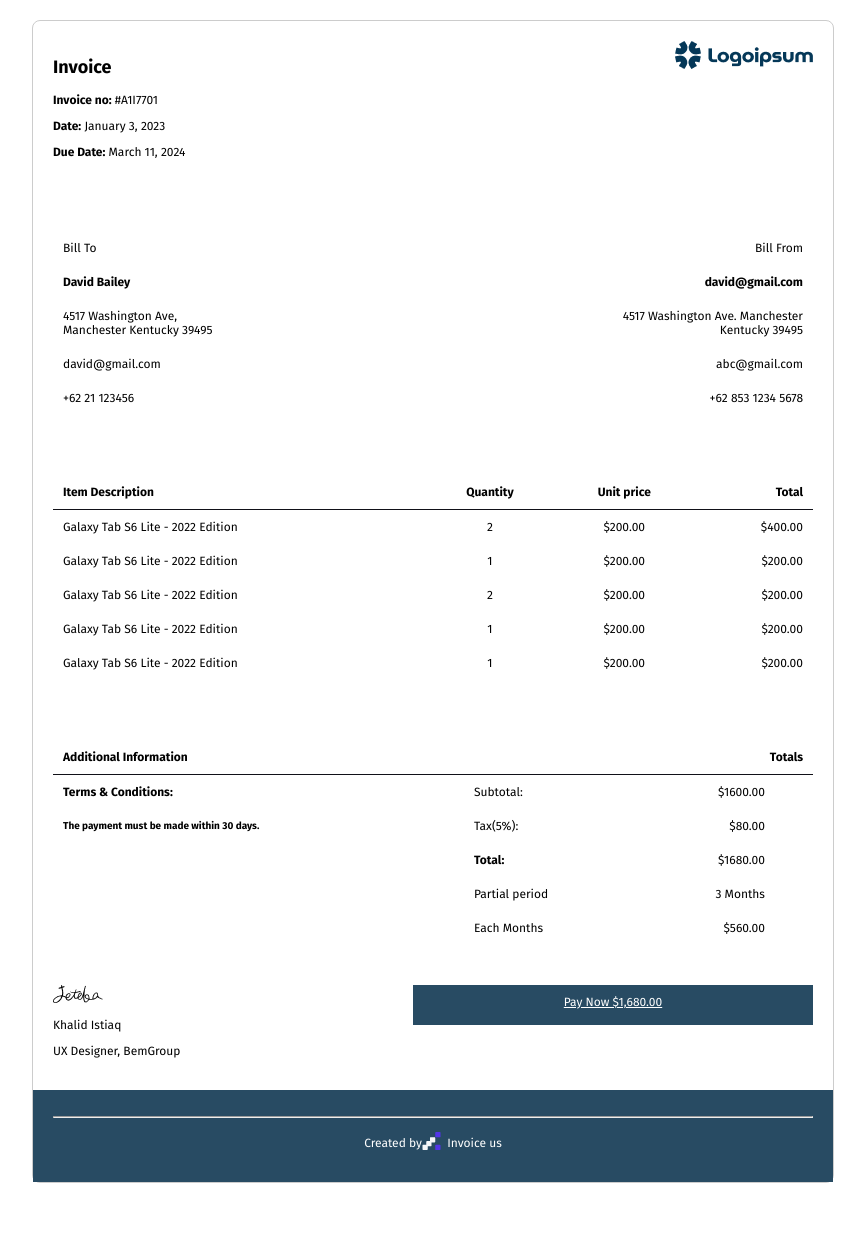
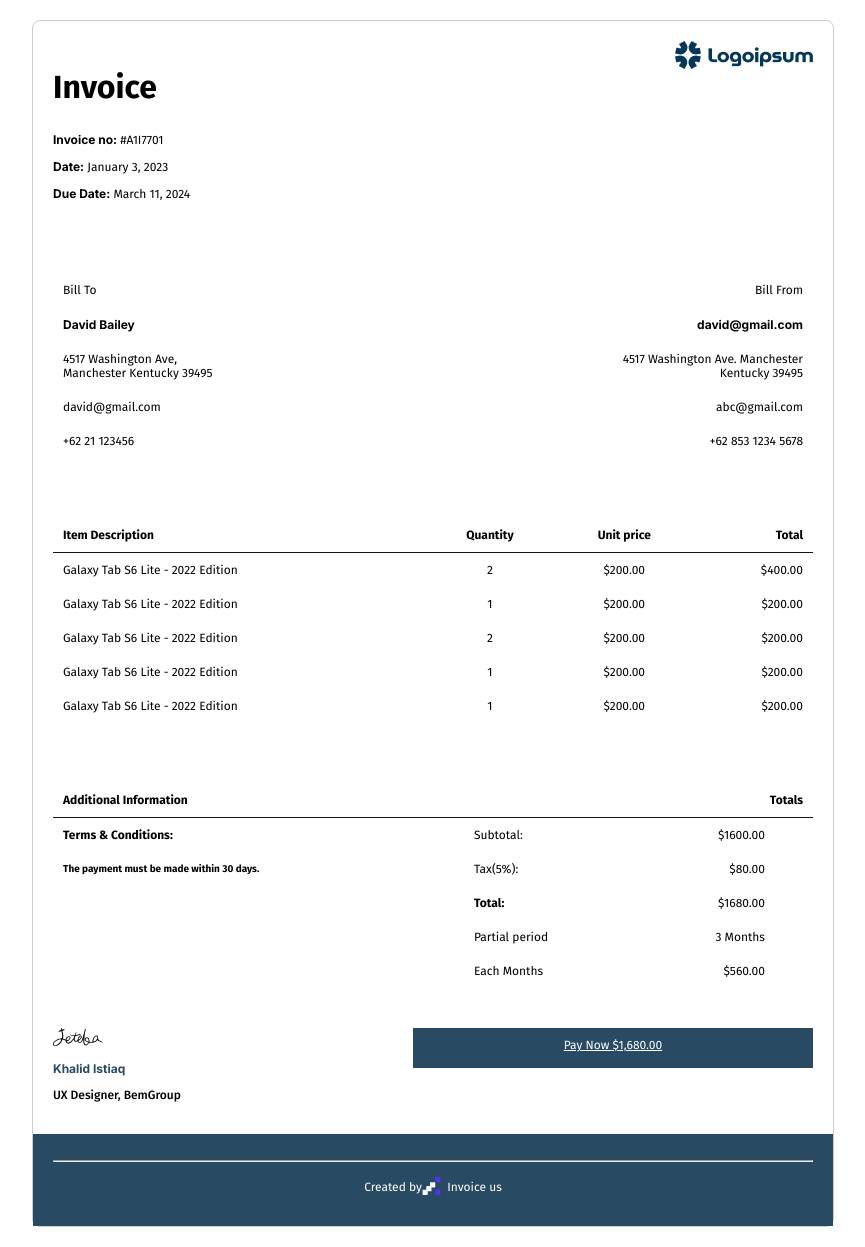
Before and after one commit to tanianasrin1/invoice-bem-task, a plain HTML site: page index.html in a window 1280 px wide. Shown: the whole page, without its empty margins (207-1072 px from the left). Before the commit the page ends 1203 px from the top, so only its background shows below. Drawn offline with Linux system fonts and the light colour scheme.

Commit message:
font size update

```diff
--- a/Css/style.css
+++ b/Css/style.css
@@ -1,11 +1,15 @@
 /* google fonts */
 @import url('https://fonts.googleapis.com/css2?family=Fira+Sans:ital,wght@0,100;0,200;0,300;0,400;0,500;0,600;0,700;0,800;0,900;1,100;1,200;1,300;1,400;1,500;1,600;1,700;1,800;1,900&display=swap');
+
+@import url('https://fonts.googleapis.com/css2?family=Inter:wght@100..900&display=swap');
 body {
     font-family: "Fira Sans", sans-serif;
     margin: 0;
     padding: 0;
     font-size: 12px;
 }
+
+
 
 .container {
     max-width: 800px;
@@ -56,6 +60,23 @@
 }
 
 
+.text-title{
+    font-size: 32px;
+    font-weight: 700;
+}
+.text-style{
+
+    font-weight: 700;
+    font-family: "Inter", sans-serif;
+}
+.text-styles{
+    font-weight: 500;
+}
+.text-name{
+    font-family: "Inter", sans-serif;
+    font-weight: 700;
+    color: #284b63;
+}
 /* footer */
 .footers{
     background-color: #284b63;
--- a/index.html
+++ b/index.html
@@ -11,10 +11,10 @@
 <div class="container">
     <div class="invoice-header">
         <div>
-            <h2>Invoice</h2>
-            <p><strong>Invoice no:</strong> #A1I7701</p>
-            <p><strong>Date:</strong> January 3, 2023</p>
-            <p><strong>Due Date:</strong> March 11, 2024</p>
+            <h2 class="text-title">Invoice</h2>
+            <p><span class="text-style">Invoice no:</span> #A1I7701</p>
+            <p><span class="text-style">Date:</span> January 3, 2023</p>
+            <p><span class="text-style">Due Date:</span> March 11, 2024</p>
         </div>
         <div>
             <div><img src="Images/logoipsum-330 2.png" alt="Company Logo"></div>
@@ -28,8 +28,8 @@
                 <td colspan="2" style="text-align: end;">Bill From</td>
             </tr>
             <tr>
-                <td colspan="2"><strong>David Bailey</strong></td>
-                <td colspan="2" style="text-align: end;"><strong>david@gmail.com</strong></td>
+                <td colspan="2"><span class="text-style">David Bailey</span></td>
+                <td colspan="2" style="text-align: end;"><span class="text-style">david@gmail.com</span></td>
             </tr>
             <tr>
                 <td colspan="2">4517 Washington Ave,
@@ -136,8 +136,8 @@
     <div class="signature">
         <div>
             <img src="Images/path3035.png" alt="Company Logo">
-            <p>Khalid Istiaq</p>
-            <p>UX Designer, BemGroup</p>
+            <p class="text-name">Khalid Istiaq</p>
+            <p class="text-styles">UX Designer, BemGroup</p>
         </div>
         <div style="width: 50%; background-color: #284b63; padding: 10px; height: 20px; text-align: center; ">
             <a href="" class="signature-style"  style="color: white">Pay Now $1,680.00</a>
```
